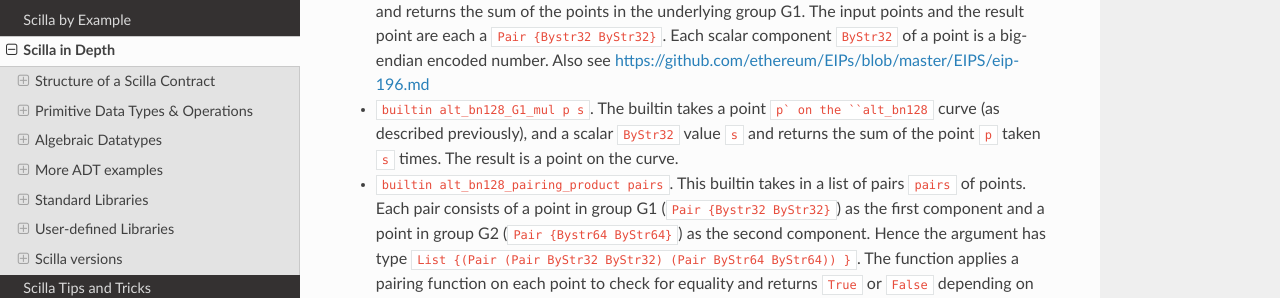
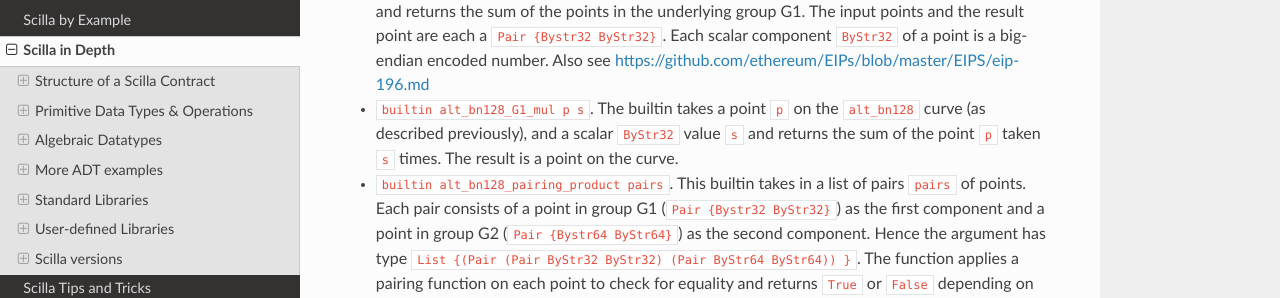
Before and after one commit to Zilliqa/scilla-docs, a Sphinx documentation site: the page built from docs/source/scilla-in-depth.rst, in a window 1280 px wide and 900 px high, scrolled down 13313 px. Shown: the part 159-457 px from the top of the window. Built offline with Sphinx 7.4.7 and the Read the Docs theme 2.0.0, drawn with Linux system fonts in a browser that asks for light colours.

Commit message:
Fix code formatting

```diff
--- a/docs/source/scilla-in-depth.rst
+++ b/docs/source/scilla-in-depth.rst
@@ -766,7 +766,7 @@ below, ``Any`` can be of type ``IntX``, ``UintX``, ``String``, ``ByStr20`` or
   Each scalar component ``ByStr32`` of a point is a big-endian encoded number.
   Also see https://github.com/ethereum/EIPs/blob/master/EIPS/eip-196.md
 
-- ``builtin alt_bn128_G1_mul p s``. The builtin takes a point ``p` on the ``alt_bn128`` curve (as described previously),
+- ``builtin alt_bn128_G1_mul p s``. The builtin takes a point ``p`` on the ``alt_bn128`` curve (as described previously),
   and a scalar ``ByStr32`` value ``s`` and returns the sum of the point ``p`` taken ``s`` times. The result is a point
   on the curve.
 
```
